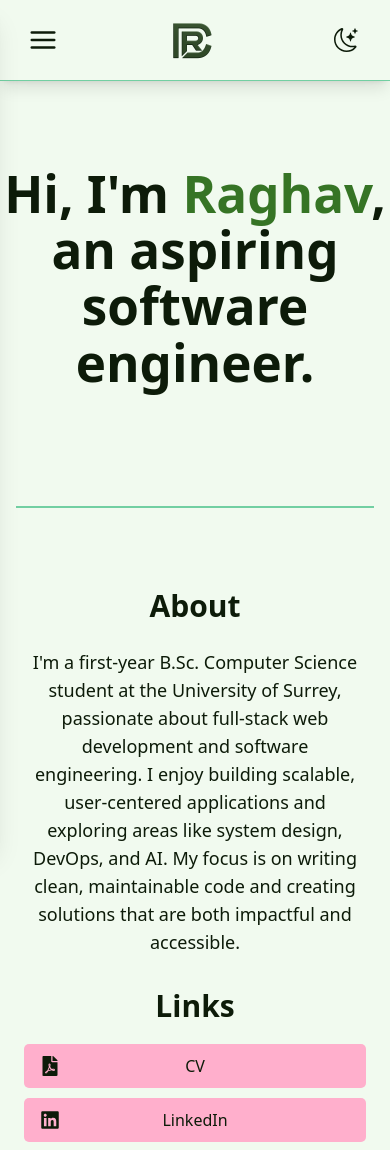
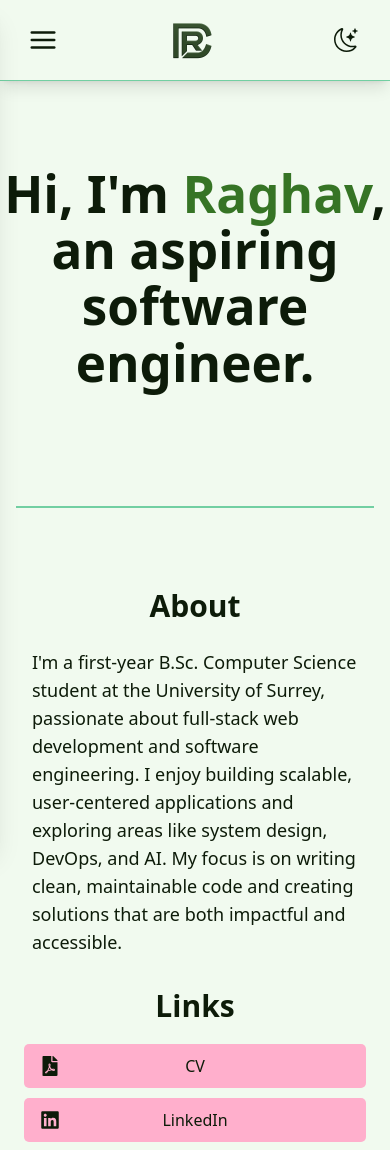
Before and after one commit to rxghavc/portfolio-website-v2, a React (Vite) app: page / in a window 390 px wide. Shown: the top 1150 px of the page. Built offline with nearby package versions, Linux system fonts and the light colour scheme.

Commit message:
fixed centering on mobile screens

```diff
--- a/src/pages/Home.jsx
+++ b/src/pages/Home.jsx
@@ -183,7 +183,7 @@ export default function Home() {
           <div className="flex-1 flex flex-col items-center md:items-start md:justify-start justify-center min-h-[480px]">
             <h2 className="text-3xl md:text-4xl font-semibold mb-6 text-center w-full">About</h2>
             <div className="w-full max-w-xl">
-              <p className="text-lg md:text-xl text-center text-text/80 px-2 md:px-0">
+              <p className="text-lg md:text-xl text-full text-text/80 px-2 md:px-0">
                 I'm a first-year B.Sc. Computer Science student at the University of Surrey, passionate about full-stack web development and software engineering. I enjoy building scalable, user-centered applications and exploring areas like system design, DevOps, and AI. My focus is on writing clean, maintainable code and creating solutions that are both impactful and accessible.
               </p>
               {/* Links Section */}
```
